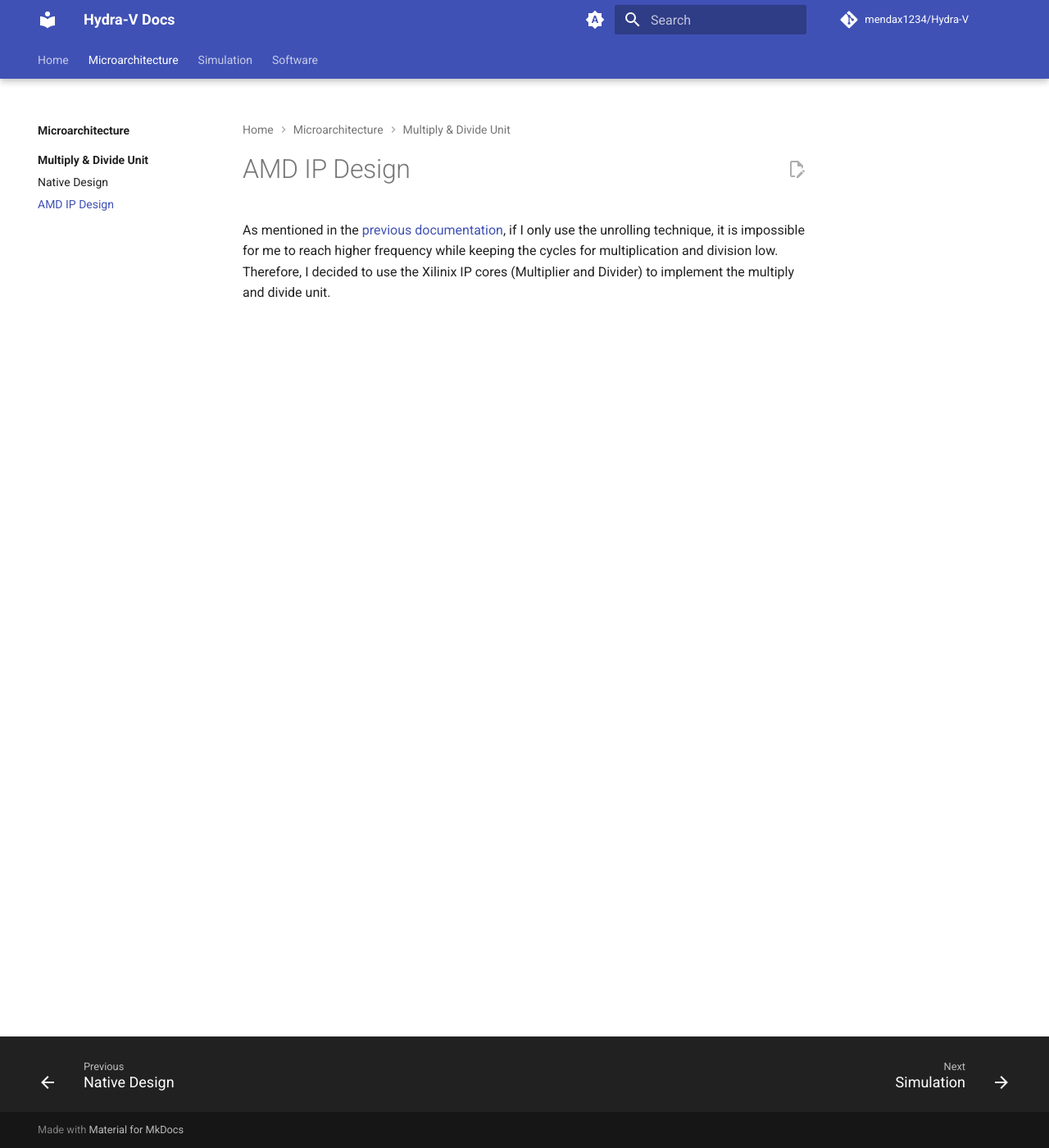
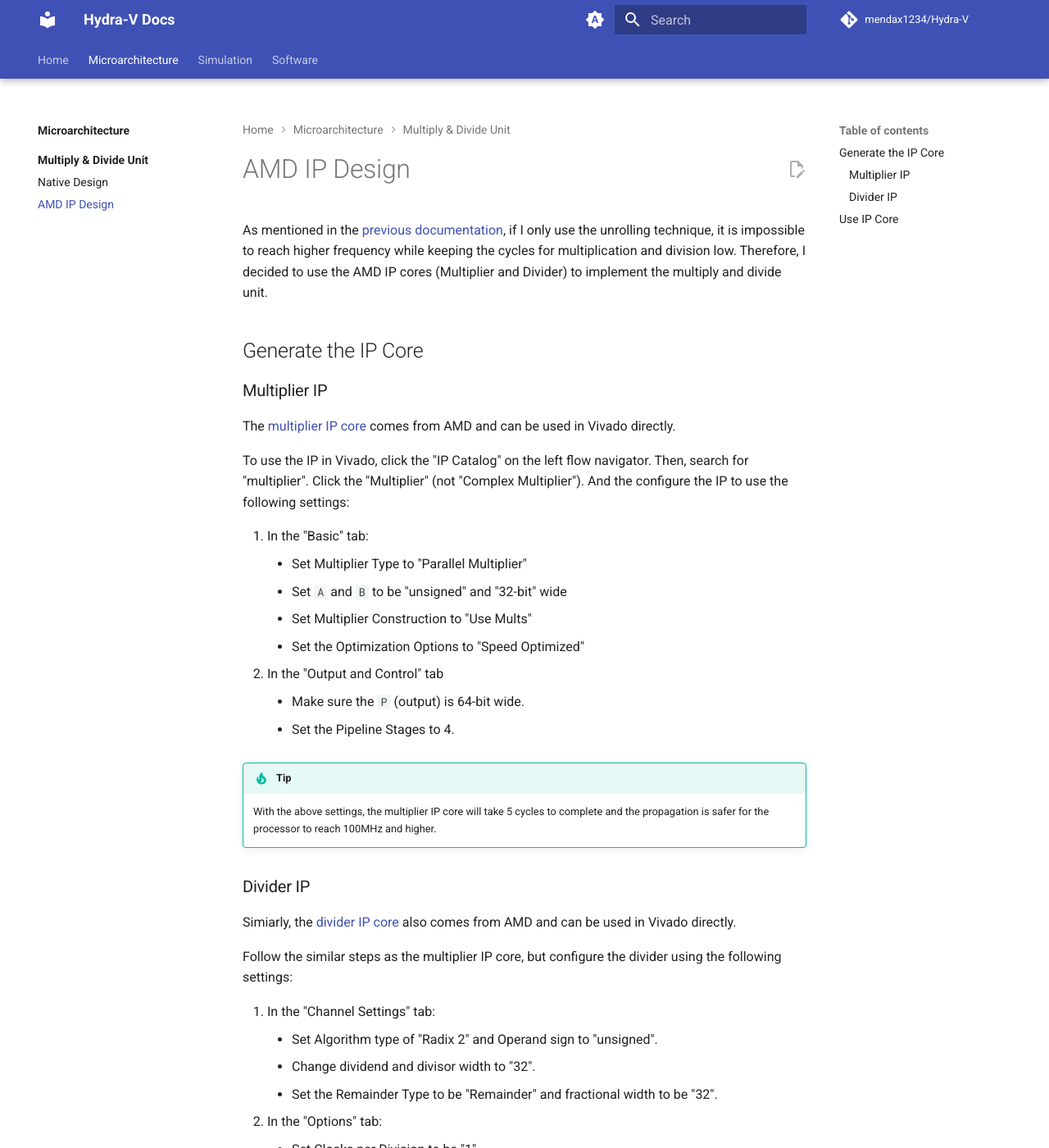
Before and after one commit to mendax1234/Mach-V, an MkDocs documentation site: the page built from docs/microarchitecture/mul-div/vendor-ip.md, in a window 1280 px wide and 1400 px high. Shown: the whole window at 82% size. Built offline with MkDocs 1.6.1 and Material for MkDocs 9.7.7, drawn with Linux system fonts in a browser that asks for light colours; plug-ins that fetch from the network failed and are left out; comment, search, counter and statistics services are not loaded; some of the changed text lies outside the part shown.

Commit message:
Finish Multiply and Divide doc

````diff
--- a/docs/microarchitecture/mul-div/vendor-ip.md
+++ b/docs/microarchitecture/mul-div/vendor-ip.md
@@ -1,3 +1,66 @@
 # AMD IP Design
 
-As mentioned in the [previous documentation](native-design.md), if I only use the unrolling technique, it is impossible for me to reach higher frequency while keeping the cycles for multiplication and division low. Therefore, I decided to use the Xilinix IP cores (Multiplier and Divider) to implement the multiply and divide unit.
+As mentioned in the [previous documentation](native-design.md), if I only use the unrolling technique, it is impossible to reach higher frequency while keeping the cycles for multiplication and division low. Therefore, I decided to use the AMD IP cores (Multiplier and Divider) to implement the multiply and divide unit.
+
+## Generate the IP Core
+
+### Multiplier IP
+
+The [multiplier IP core](https://www.amd.com/en/products/adaptive-socs-and-fpgas/intellectual-property/multiplier.html) comes from AMD and can be used in Vivado directly.
+
+To use the IP in Vivado, click the "IP Catalog" on the left flow navigator. Then, search for "multiplier". Click the "Multiplier" (not "Complex Multiplier"). And the configure the IP to use the following settings:
+
+1. In the "Basic" tab:
+    - Set Multiplier Type to "Parallel Multiplier"
+    - Set `A` and `B` to be "unsigned" and "32-bit" wide
+    - Set Multiplier Construction to "Use Mults"
+    - Set the Optimization Options to "Speed Optimized"
+2. In the "Output and Control" tab
+    - Make sure the `P` (output) is 64-bit wide.
+    - Set the Pipeline Stages to 4.
+
+!!! tip
+    With the above settings, the multiplier IP core will take 5 cycles to complete and the propagation is safer for the processor to reach 100MHz and higher.
+
+### Divider IP
+
+Simiarly, the [divider IP core](https://www.amd.com/en/products/adaptive-socs-and-fpgas/intellectual-property/divider.html) also comes from AMD and can be used in Vivado directly.
+
+Follow the similar steps as the multiplier IP core, but configure the divider using the following settings:
+
+1. In the "Channel Settings" tab:
+    - Set Algorithm type of "Radix 2" and Operand sign to "unsigned".
+    - Change dividend and divisor width to "32".
+    - Set the Remainder Type to be "Remainder" and fractional width to be "32".
+2. In the "Options" tab:
+    - Set Clocks per Division to be "1".
+    - Set the flow control under AXI4-Stream settings to "Blocking".
+    - Set the optimize goal under AXI4-Stream settings to "Performance".
+
+!!! tip
+    With the above settings, the divider IP core will take 32 cycles to complete and the propagation is safer for the processor to reach 100MHz and higher.
+
+## Use IP Core
+
+To use the two IP cores that we have generated above, we just need to know the inputs and outputs of each IP core and then instantiate them in our `MCycle.v` to replace the multiple unit and the divide unit that we have implemented manually in the [previous section](./native-design.md).
+
+```verilog
+// Multiplier IP: 32x32 Unsigned -> 64-bit Product
+mult_gen_0 my_multiplier (
+    .CLK(CLK),
+    .A  (abs_op1),
+    .B  (abs_op2),
+    .P  (mul_dout)
+);
+
+// Divider IP: 32/32 Unsigned -> 32 Quot, 32 Rem
+div_gen_0 my_divider (
+    .aclk                  (CLK),
+    .s_axis_divisor_tvalid (div_in_valid),
+    .s_axis_divisor_tdata  (abs_op2),
+    .s_axis_dividend_tvalid(div_in_valid),
+    .s_axis_dividend_tdata (abs_op1),
+    .m_axis_dout_tvalid    (div_out_valid),
+    .m_axis_dout_tdata     (div_dout)
+);
+```
--- a/mkdocs.yaml
+++ b/mkdocs.yaml
@@ -70,6 +70,7 @@
   - abbr                        # Tooltips for abbreviations
   - admonition                  # Callout blocks (Notes, Warnings)
   - attr_list                   # Allows resizing images {: width="300" }
+  - pymdownx.blocks.caption     # Image captions
   - pymdownx.details            # Collapsible blocks
   - md_in_html                  # Allow Markdown inside HTML tags
   - toc:                        # Permalink support
````
